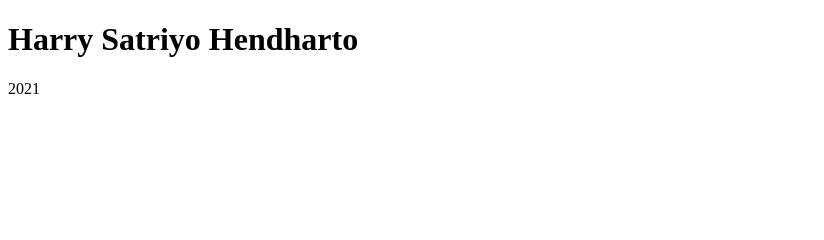
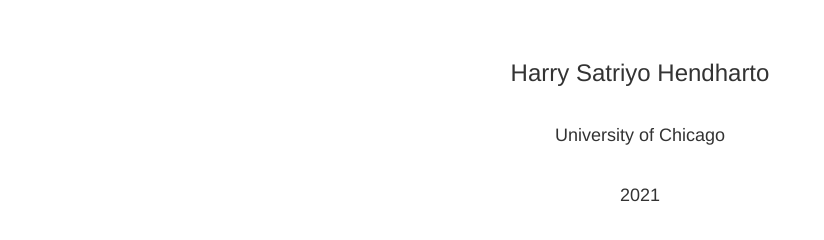
Before and after one commit to harryhendharto/harryhendharto.github.io, a plain HTML site: page index.html in a window 1280 px wide. Shown: the whole page, without its empty margins (0-824 px from the left). Drawn offline with nearby package versions, Linux system fonts and the light colour scheme.

Commit message:
Add first text

```diff
--- a/index.html
+++ b/index.html
@@ -1,7 +1,29 @@
 <!DOCTYPE html>
+
+<!-- Latest compiled and minified CSS -->
+<link rel="stylesheet" href="https://stackpath.bootstrapcdn.com/bootstrap/3.4.1/css/bootstrap.min.css" integrity="sha384-HSMxcRTRxnN+Bdg0JdbxYKrThecOKuH5zCYotlSAcp1+c8xmyTe9GYg1l9a69psu" crossorigin="anonymous">
+
+<!-- Optional theme -->
+<link rel="stylesheet" href="https://stackpath.bootstrapcdn.com/bootstrap/3.4.1/css/bootstrap-theme.min.css" integrity="sha384-6pzBo3FDv/PJ8r2KRkGHifhEocL+1X2rVCTTkUfGk7/0pbek5mMa1upzvWbrUbOZ" crossorigin="anonymous">
+
+<!-- Latest compiled and minified JavaScript -->
+<script src="https://stackpath.bootstrapcdn.com/bootstrap/3.4.1/js/bootstrap.min.js" integrity="sha384-aJ21OjlMXNL5UyIl/XNwTMqvzeRMZH2w8c5cRVpzpU8Y5bApTppSuUkhZXN0VxHd" crossorigin="anonymous"></script>
+
+<style>
+h3 {text-align: center;}
+h4 {text-align: center;}
+div {text-align: center;}
+</style>
+
 <html>
 <body>
-<h1>Harry Satriyo Hendharto</h1>
-<p>2021</p>
+<br />
+<br />
+<h3>Harry Satriyo Hendharto</h3>
+<br />
+<h4>University of Chicago</h4>
+<br />
+<h4>2021</h4>
+
 </body>
 </html>
```
